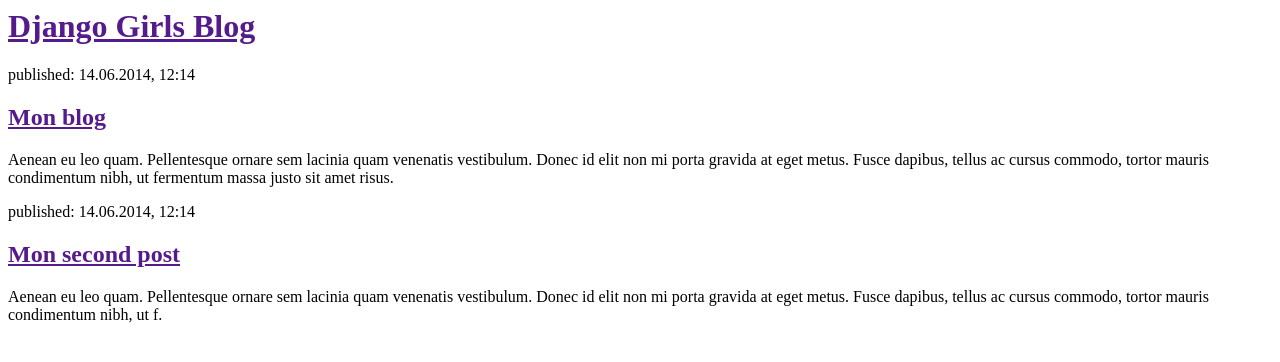
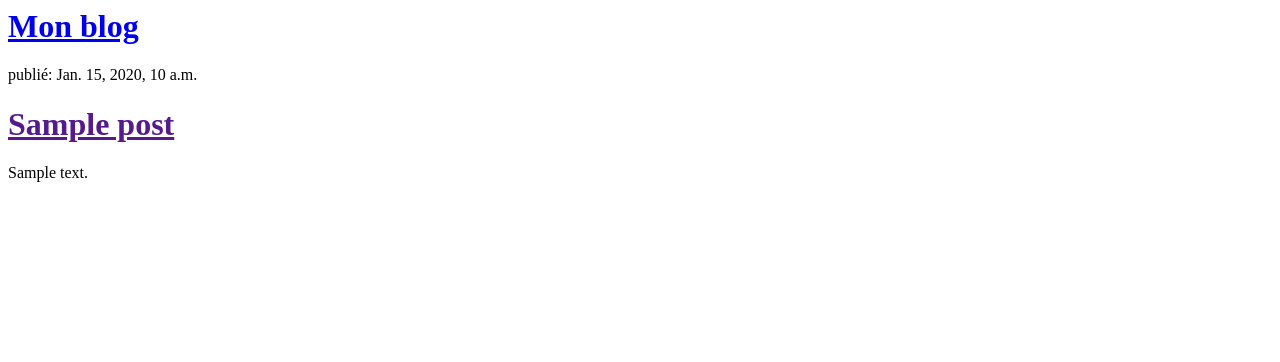
Before and after one commit to DELLBARRY/sitepython, a Django app: template barryweb/templates/barryweb/post_list.html in a window 1280 px wide. Shown: the top 362 px of the page. Run offline with Django 3.2, Linux system fonts and the light colour scheme; the template is opened without the code that fills it: values that come from a table or form of the project are taken from there, others are empty; tables that the repository leaves empty hold one stand-in row (values such as "Sample post").

Commit message:
mes templates à jour

```diff
--- a/barryweb/templates/barryweb/post_list.html
+++ b/barryweb/templates/barryweb/post_list.html
@@ -1,22 +1,11 @@
-<html>
-    <head>
-        <title>Introduction en django</title>
-    </head>
-    <body>
-        <div>
-            <h1><a href="">Django Girls Blog</a></h1>
-        </div>
+<div>
+    <h1><a href="/">Mon blog</a></h1>
+</div>
 
-        <div>
-            <p>published: 14.06.2014, 12:14</p>
-            <h2><a href="">Mon blog</a></h2>
-            <p>Aenean eu leo quam. Pellentesque ornare sem lacinia quam venenatis vestibulum. Donec id elit non mi porta gravida at eget metus. Fusce dapibus, tellus ac cursus commodo, tortor mauris condimentum nibh, ut fermentum massa justo sit amet risus.</p>
-        </div>
-
-        <div>
-            <p>published: 14.06.2014, 12:14</p>
-            <h2><a href="">Mon second post</a></h2>
-            <p>Aenean eu leo quam. Pellentesque ornare sem lacinia quam venenatis vestibulum. Donec id elit non mi porta gravida at eget metus. Fusce dapibus, tellus ac cursus commodo, tortor mauris condimentum nibh, ut f.</p>
-        </div>
-    </body>
-</html>
+{% for post in posts %}
+    <div>
+        <p>publié: {{ post.published_date }}</p>
+        <h1><a href="">{{ post.title }}</a></h1>
+        <p>{{ post.text|linebreaksbr }}</p>
+    </div>
+{% endfor %}
--- a/barryweb/views.py
+++ b/barryweb/views.py
@@ -1,5 +1,7 @@
 from django.shortcuts import render
+from django.utils import timezone
+from .models import Post
 
-# Create your views here.
 def post_list(request):
-    return render(request, 'barryweb/post_list.html', {})
+    posts = Post.objects.filter(published_date__lte=timezone.now()).order_by('published_date')
+    return render(request, 'barryweb/post_list.html', {'posts': posts})
```
